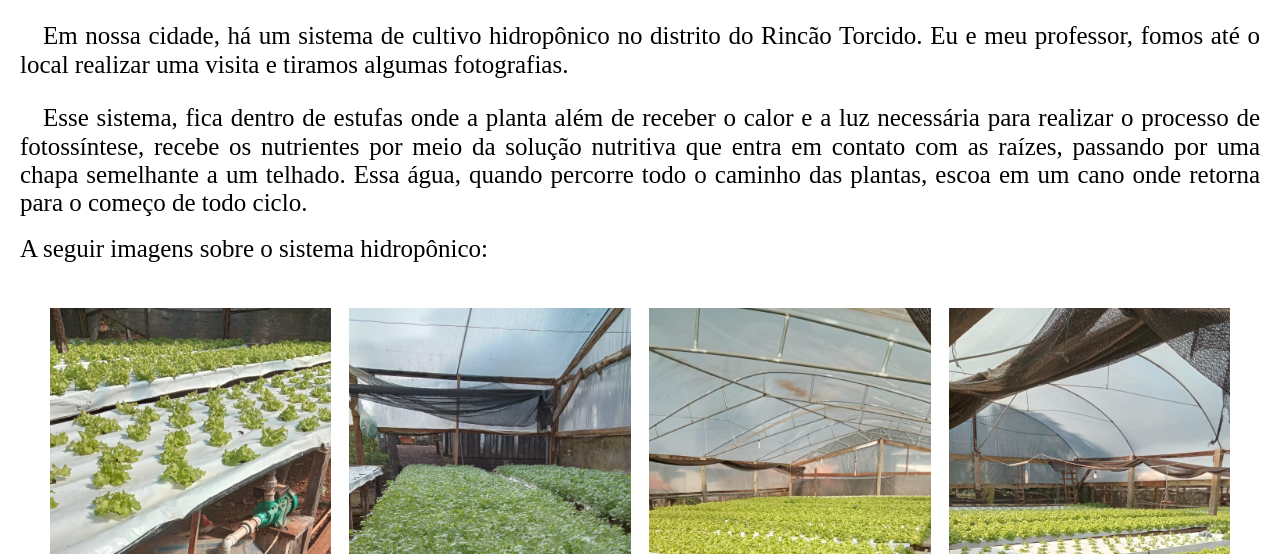
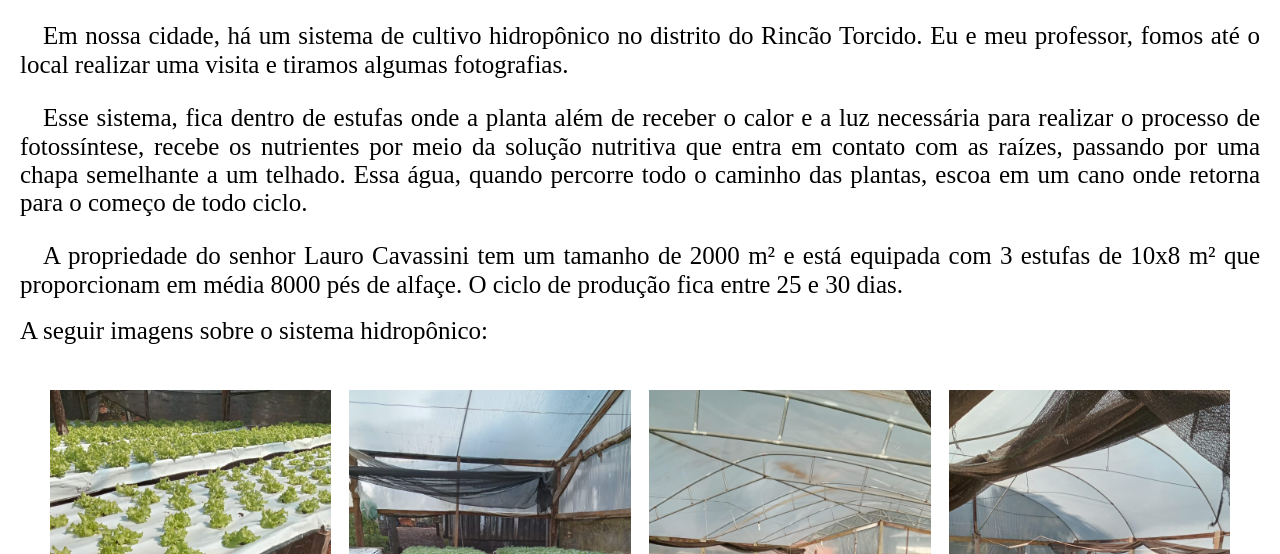
Before and after one commit to gasparinjoao/Agrinho-2024, a plain HTML site: page visita.html in a window 1280 px wide. Shown: the part 246-800 px from the top of the page. Drawn offline with Linux system fonts and the light colour scheme.

Commit message:
Add files via upload

```diff
--- a/visita.html
+++ b/visita.html
@@ -32,6 +32,8 @@
             <br>
                 <p class="textos">ㅤEsse sistema, fica dentro de estufas onde a planta além de receber o calor e a luz necessária para realizar o processo de fotossíntese, recebe os nutrientes por meio da solução nutritiva que entra em contato com as raízes, passando por uma chapa semelhante a um telhado. Essa água, quando percorre todo o caminho das plantas, escoa em um cano onde retorna para o começo de todo ciclo. </p>
             <br>
+                <p class="textos">ㅤA propriedade do senhor Lauro Cavassini tem um tamanho de 2000 m² e está equipada com 3 estufas de 10x8 m² que proporcionam em média 8000 pés de alfaçe. O ciclo de produção fica entre 25 e 30 dias. </p>
+<br>
                 <p class="textos">A seguir imagens sobre o sistema hidropônico:</p>
             <br>
             <br>
```
Also changed, not shown: index.html (line endings or trailing spaces).
